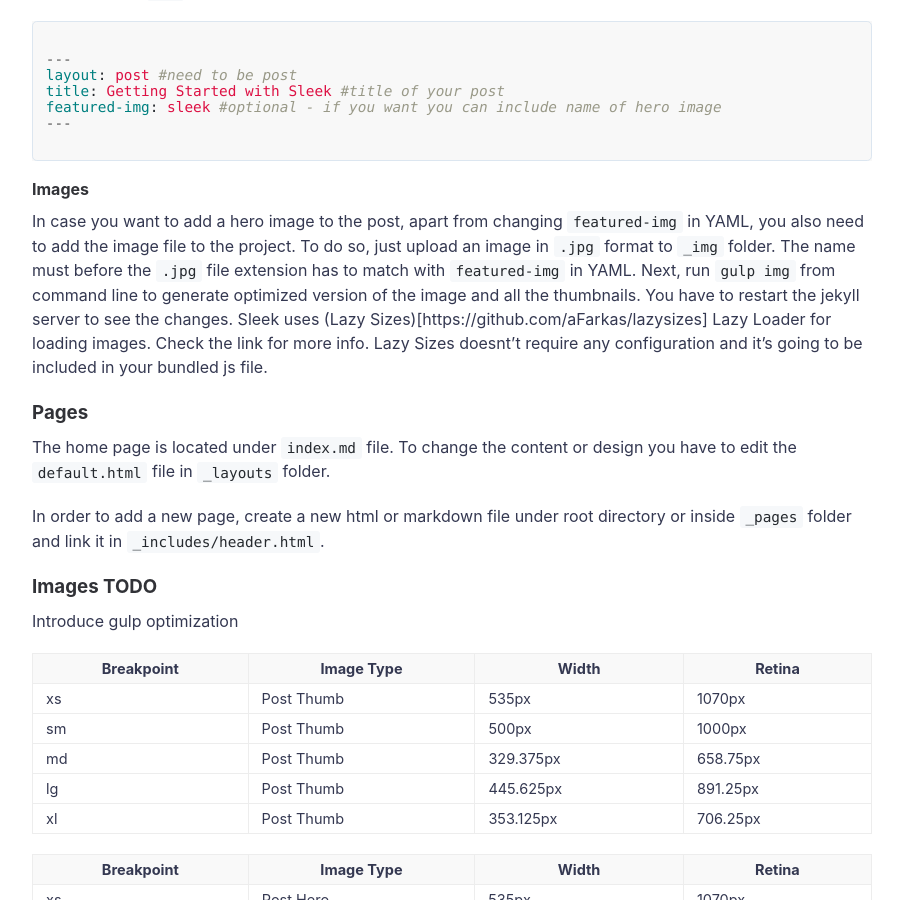
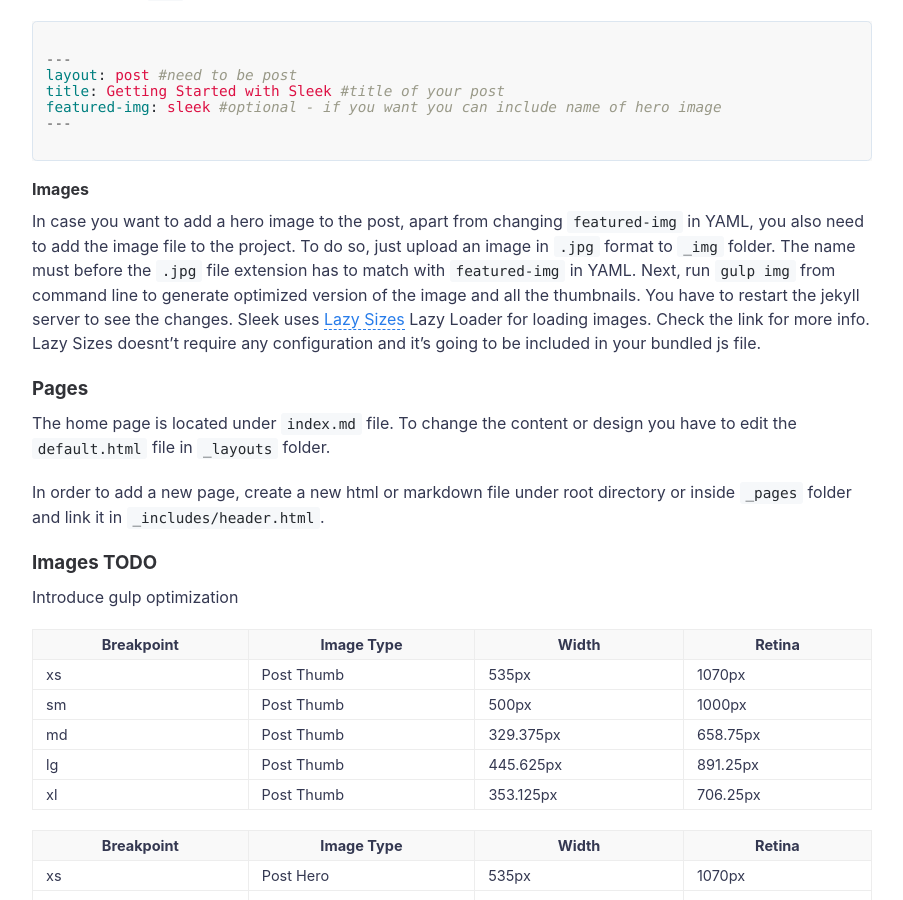
Before and after one commit to luckylz2git/luckylz2git.github.io, a Jekyll site: the page built from _posts/2017-11-26-getting-started.md, in a window 1280 px wide and 900 px high, scrolled down 1103 px. Shown: the whole window, without its empty margins (188-1091 px from the left). Built offline with Jekyll 4.4.1, drawn with Linux system fonts in a browser that asks for light colours; formulas are drawn with MathJax 3; a script that is not in the unit is left out.

Commit message:
edit post

```diff
--- a/_posts/2017-11-26-getting-started.md
+++ b/_posts/2017-11-26-getting-started.md
@@ -35,7 +35,7 @@ featured-img: sleek #optional - if you want you can include name of hero image
 
 #### Images
 
-In case you want to add a hero image to the post, apart from changing `featured-img` in YAML, you also need to add the image file to the project. To do so, just upload an image in `.jpg` format to `_img` folder. The name must before the `.jpg` file extension has to match with `featured-img` in YAML. Next, run `gulp img` from command line to generate optimized version of the image and all the thumbnails. You have to restart  the jekyll server to see the changes. Sleek uses (Lazy Sizes)[https://github.com/aFarkas/lazysizes] Lazy Loader for loading images. Check the link for more info. Lazy Sizes doesnt't require any configuration and it's going to be included in your bundled js file.
+In case you want to add a hero image to the post, apart from changing `featured-img` in YAML, you also need to add the image file to the project. To do so, just upload an image in `.jpg` format to `_img` folder. The name must before the `.jpg` file extension has to match with `featured-img` in YAML. Next, run `gulp img` from command line to generate optimized version of the image and all the thumbnails. You have to restart  the jekyll server to see the changes. Sleek uses [Lazy Sizes](https://github.com/aFarkas/lazysizes) Lazy Loader for loading images. Check the link for more info. Lazy Sizes doesnt't require any configuration and it's going to be included in your bundled js file.
 
 ### Pages
 
```
